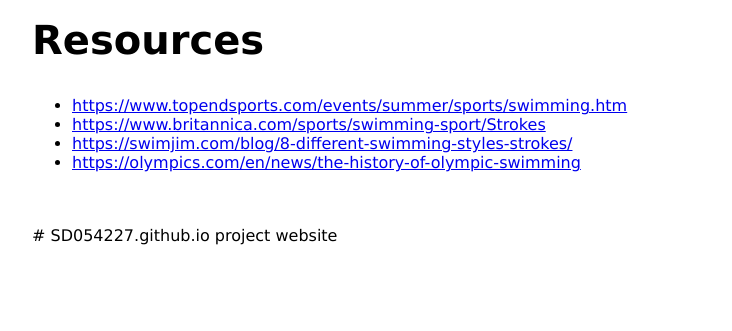
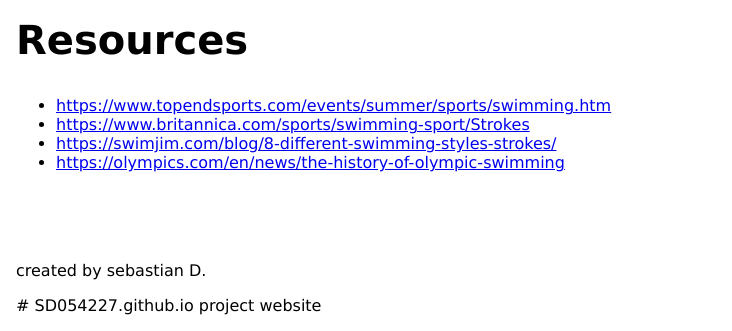
Before and after one commit to SD054227/SD054227.github.io, a plain HTML site: page index.html in a window 1280 px wide. Shown: the part 2926-3257 px from the top of the page, without its empty margins (0-732 px from the left). Before the commit the page ends 3203 px from the top, so only its background shows below. Drawn offline with Linux system fonts and the light colour scheme.

Commit message:
Update index.html

```diff
--- a/index.html
+++ b/index.html
@@ -26,7 +26,7 @@
       margin-left: 1rem;
       font-family: verdana, sans-serif ;
       background-color: rgb(255,255,255);
-      margin: 2rem;
+      margin: 1rem;
 
     }
     .imgg {
@@ -191,6 +191,8 @@
 
   <br>
   <br>
+  <br>
+  <p>created by sebastian D.</p>
 </body>
 </html>
 
```
